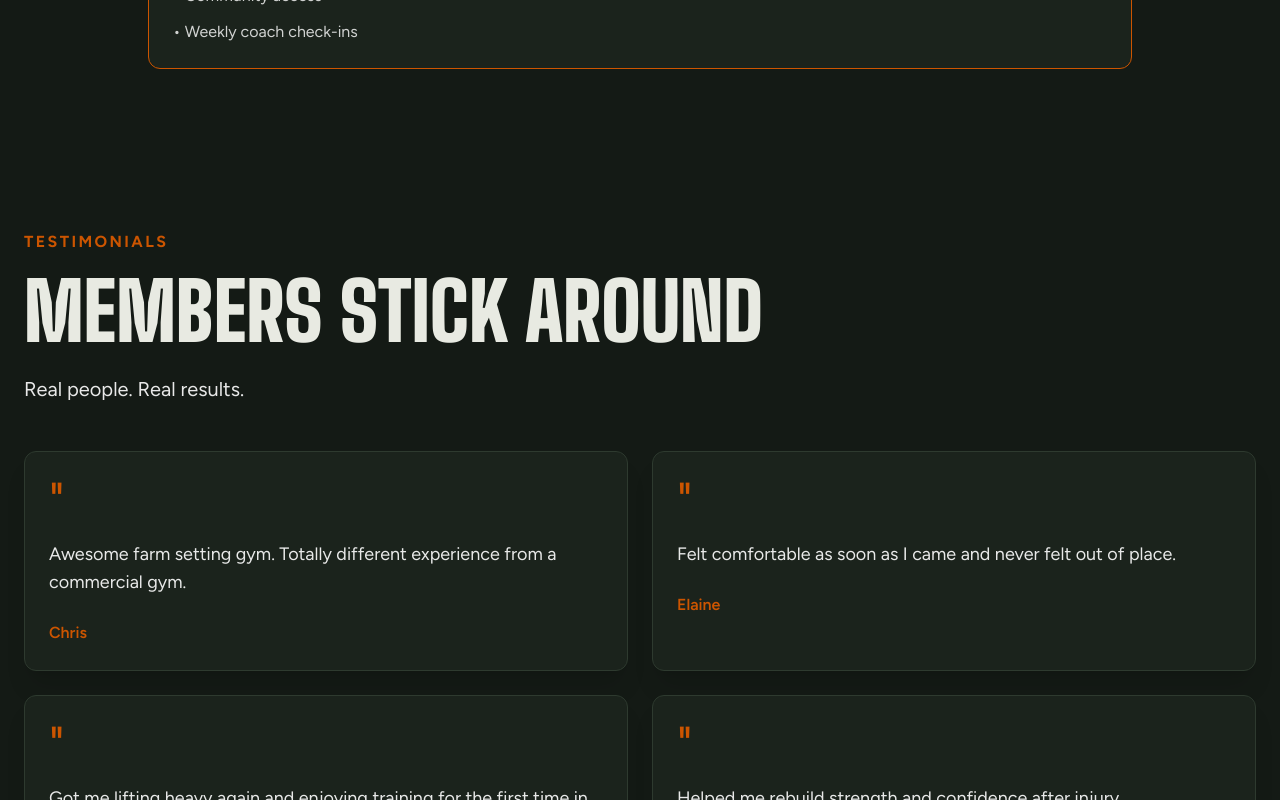
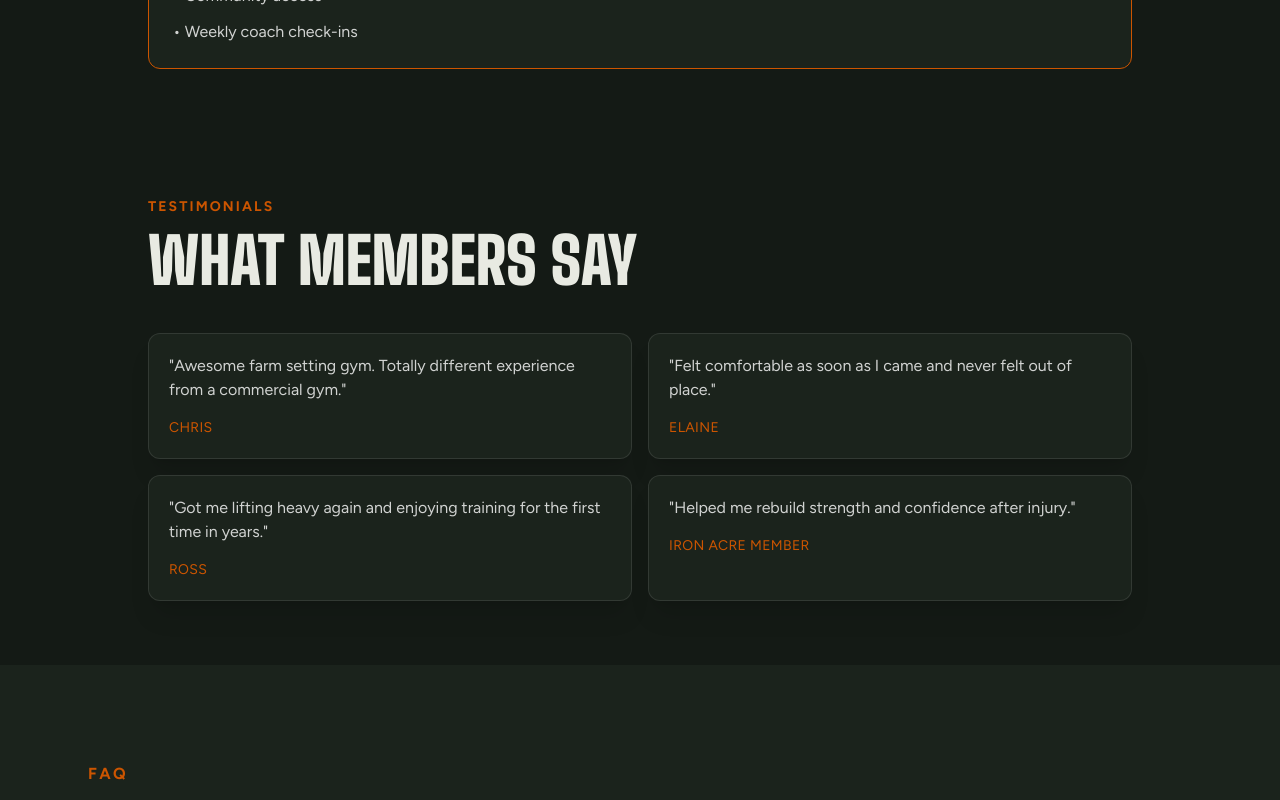
Before and after one commit to ironacregym-bit/bkxr-app, a Next.js app in the folder apps/iron-acre-web/: page / in a window 1280 px wide. Shown: the part 5500-6300 px from the top of the page. Built offline with nearby package versions, Linux system fonts and the light colour scheme.

Commit message:
Update Testimonials.tsx

```diff
--- a/apps/iron-acre-web/components/Testimonials.tsx
+++ b/apps/iron-acre-web/components/Testimonials.tsx
@@ -1,4 +1,5 @@
 import { Card } from "./ui/card";
+import { Container } from "./ui/container";
 
 const testimonials = [
   {
@@ -25,55 +26,47 @@ const testimonials = [
 
 export default function Testimonials() {
   return (
-    <section className="py-24 bg-[#141a15]">
+    <section className="bg-[#141a15] py-16">
 
-      <div className="mx-auto max-w-7xl px-6">
+      <Container>
 
-        <div className="max-w-3xl mb-12">
+        <div className="mb-10">
 
-          <div className="mb-4 uppercase tracking-[0.15em] text-[#cc5500] font-bold">
+          <div className="mb-3 uppercase tracking-[0.15em] text-[#cc5500] text-sm font-bold">
             TESTIMONIALS
           </div>
 
           <h2
             className="
-              mb-6
+              mb-4
               font-['Big_Shoulders_Display']
-              text-[clamp(3rem,8vw,5rem)]
+              text-[clamp(2.5rem,5vw,4rem)]
               font-black
               uppercase
               leading-none
             "
           >
-            Members
-            Stick Around
+            What Members Say
           </h2>
-
-          <p className="text-xl text-white/90">
-            Real people. Real results.
-          </p>
 
         </div>
 
-        <div className="grid gap-6 md:grid-cols-2">
+        <div className="grid gap-4 md:grid-cols-2">
 
           {testimonials.map((item) => (
             <Card
               key={item.name}
               className="
-                border-[#2e3a2f]
+                border-white/10
                 bg-[#1b231c]
+                p-5
               "
             >
-              <div className="text-5xl text-[#cc5500] leading-none">
-                "
-              </div>
-
-              <p className="mt-4 text-lg text-white/90">
-                {item.quote}
+              <p className="mb-4 text-base text-white/80">
+                "{item.quote}"
               </p>
 
-              <div className="mt-6 font-semibold text-[#cc5500]">
+              <div className="text-sm uppercase tracking-wide text-[#cc5500]">
                 {item.name}
               </div>
 
@@ -82,7 +75,7 @@ export default function Testimonials() {
 
         </div>
 
-      </div>
+      </Container>
 
     </section>
   );
```
